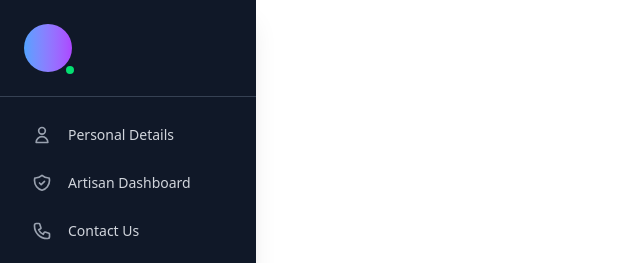
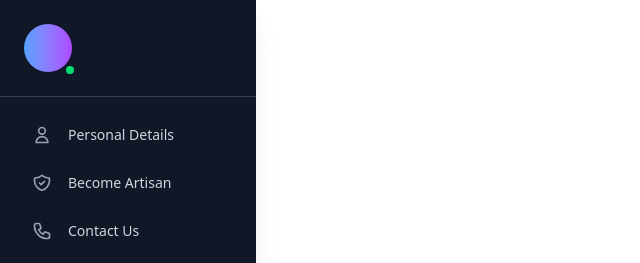
Before and after one commit to iamsyg/artisian_ai, a Next.js app in the folder frontend/: page /profile in a window 1280 px wide. Shown: the top 263 px of the page, without its empty margins (0-640 px from the left). Built offline with nearby package versions, Linux system fonts and the light colour scheme; no server answers.

Commit message:
sidebar: artisan-dashboard

```diff
--- a/frontend/app/components/Sidebar.tsx
+++ b/frontend/app/components/Sidebar.tsx
@@ -14,10 +14,12 @@ export default function Sidebar() {
     full_name: string;
     email: string;
     photo_url: string | null;
+    is_artisan?: boolean;
   }>({
     full_name: '',
     email: '',
     photo_url: null,
+    is_artisan: false,
   });
 
   // Fetch user data on auth state change
@@ -30,7 +32,7 @@ export default function Sidebar() {
 
       const { data: userInfo, error } = await supabase
         .from('users')
-        .select('full_name, email, photo_url')
+        .select('full_name, email, photo_url, is_artisan')
         .eq('user_supabase_uid', userId)
         .maybeSingle();
 
@@ -44,6 +46,7 @@ export default function Sidebar() {
           full_name: userInfo.full_name,
           email: userInfo.email,
           photo_url: userInfo.photo_url,
+          is_artisan: userInfo.is_artisan,
         });
       }
     });
@@ -81,14 +84,14 @@ export default function Sidebar() {
     },
     {
       id: 2,
-      name: 'Artisan Dashboard',
+      name: user.is_artisan ? 'Artisan Dashboard' : 'Become Artisan',
       icon: (
         <svg className="w-5 h-5" fill="none" stroke="currentColor" viewBox="0 0 24 24">
           <path strokeLinecap="round" strokeLinejoin="round" strokeWidth={2} d="M9 12l2 2 4-4m5.618-4.016A11.955 11.955 0 0112 2.944a11.955 11.955 0 01-8.618 3.04A12.02 12.02 0 003 9c0 5.591 3.824 10.29 9 11.622 5.176-1.332 9-6.03 9-11.622 0-1.042-.133-2.052-.382-3.016z" />
         </svg>
       ),
-      href: "/profile/became-artisan",
-      label: 'Become Artisan',
+      href: user.is_artisan ? "/profile/artisan-dashboard" : "/profile/became-artisan",
+      label: user.is_artisan ? 'Artisan Dashboard' : 'Become Artisan',
       active: false,
     },
     {
```
